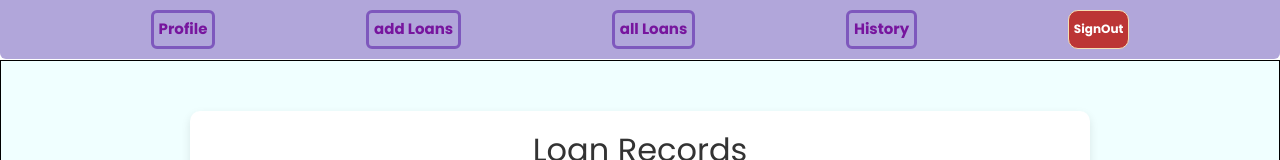
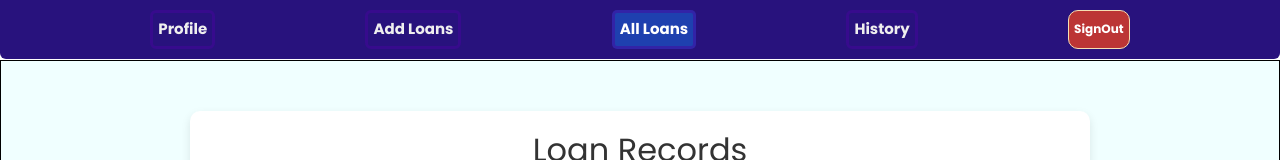
Before and after one commit to aathavansurya/financeClinet, a React (Create React App) app: page /allLoans in a window 1280 px wide. Shown: the top 160 px of the page. Built offline with nearby package versions, Linux system fonts and the light colour scheme; no server answers; sample sign-in values are in the browser's storage; the HTML template or start-up script is replaced by a standard one.

Commit message:
date feature added

```diff
--- a/src/App.js
+++ b/src/App.js
@@ -1,23 +1,24 @@
 import React from "react";
 import { BrowserRouter as Router, Routes, Route, Navigate } from "react-router-dom";
-import Login from "./components/auth/Login.js";
-import AddLoan from "./components/addLoan/Addloans.js";
-import Loanstable from "./components/tableLoans/Loanstable.js";
-import Profile from "./components/profile/Profile.js";
-import History from "./components/histories/History.js";
+import Login from "./components/auth/Login";
+import AddLoan from "./components/addLoan/Addloans";
+import Loanstable from "./components/tableLoans/Loanstable";
+import Profile from "./components/profile/Profile";
+import History from "./components/histories/History";
 
 const App = () => {
   return (
     <Router>
       <Routes>
-        <Route path="/" element={<Login />} />
+        {/* Define all routes */}
+        <Route path="/" element={<Navigate to="/login" />} /> {/* Redirect root to login */}
         <Route path="/login" element={<Login />} />
         <Route path="/profile" element={<Profile />} />
         <Route path="/addloans" element={<AddLoan />} />
         <Route path="/allLoans" element={<Loanstable />} />
         <Route path="/histories" element={<History />} />
         {/* Fallback route to handle undefined paths */}
-        <Route path="*" element={<Navigate to="/" />} />
+        <Route path="*" element={<Navigate to="/login" />} />
       </Routes>
     </Router>
   );
--- a/src/components/api.js
+++ b/src/components/api.js
@@ -1,4 +1,5 @@
-const url = "https://fullstackfinancebkd.onrender.com"
+// const url = "https://fullstackfinancebkd.onrender.com"
+const url = "http://localhost:3400"
 
 const addLoans = url+"/addLoans";
 const fetchLoans = url+"/fetchLoans";
--- a/src/components/dashboard/navBar/NavBar.js
+++ b/src/components/dashboard/navBar/NavBar.js
@@ -1,28 +1,30 @@
-import React from 'react'
-import { useNavigate } from "react-router-dom";
+import React from 'react';
+import { useNavigate, useLocation } from 'react-router-dom';
 
-import './navbar.css'
+import './navbar.css';
+
 function NavBar() {
-    const navigate = useNavigate()
-   const logout =(value) =>{
-    if(value === "login")localStorage.removeItem('sessionToken');
-    navigate(`/${value}`)
+  const navigate = useNavigate();
+  const location = useLocation(); // Get the current location
 
+  const logout = (value) => {
+    if (value === 'login') localStorage.removeItem('sessionToken');
+    navigate(`/${value}`);
+  };
 
-
-   }
+  const isActive = (path) => location.pathname === `/${path}` ? 'active' : ''; // Check if the path is active
 
   return (
     <div>
       <nav className='navBar'>
-           <div className='navbtn' onClick={()=>logout("profile")}>Profile</div>
-           <div className='navbtn' onClick={()=>logout("addloans")}>add Loans</div>
-           <div className='navbtn' onClick={()=>logout("allLoans")}>all Loans</div>
-           <div className='navbtn' onClick={()=>logout("histories")}>History</div>
-           <div className='navbtn signOut' onClick={()=>logout("login")}>SignOut</div>
+        <div className={`navbtn ${isActive('profile')}`} onClick={() => logout('profile')}>Profile</div>
+        <div className={`navbtn ${isActive('addloans')}`} onClick={() => logout('addloans')}>Add Loans</div>
+        <div className={`navbtn ${isActive('allLoans')}`} onClick={() => logout('allLoans')}>All Loans</div>
+        <div className={`navbtn ${isActive('histories')}`} onClick={() => logout('histories')}>History</div>
+        <div className={`navbtn signOut ${isActive('login')}`} onClick={() => logout('login')}>SignOut</div>
       </nav>
     </div>
-  )
+  );
 }
 
-export default NavBar
+export default NavBar;
--- a/src/components/dashboard/navBar/navbar.css
+++ b/src/components/dashboard/navBar/navbar.css
@@ -9,9 +9,10 @@
     flex-direction: row;
     gap: 10px;
     padding: 10px;
-    background-color: rgba(50, 23, 157, 0.382);
-    color: rgb(119, 21, 158);
+    background-color: rgb(40, 18, 125);
+    color: rgb(239, 239, 239);
     border-radius: 0 0 6px 6px;
+    z-index: 1000; /* Ensure it stays above other elements */
 }
 
 .navbtn{
@@ -24,6 +25,12 @@
     cursor: pointer;
 
 }
+.navbtn.active {
+    background-color: #1e40af; /* Highlight active tab */
+    color: white;
+    font-weight: bold;
+    border-radius: 5px; /* Optional: Add rounded corners */
+  }
 .navbtn:hover{
     border-color: rgb(9, 33, 186);
     box-shadow: 0 5px 15px rgba(12, 25, 29, 0.5);
--- a/src/components/popupModal/DueEdit.js
+++ b/src/components/popupModal/DueEdit.js
@@ -1,12 +1,13 @@
 import React, { useState, useEffect } from "react";
 import "./PopupModal.css";
 import axios from "axios";
-import * as urls from '../api.js'
+import * as urls from "../api.js";
 
 const PopupModal = ({ isOpen, onClose, editItem }) => {
   const [dueAmount, setDueAmount] = useState(0);
+  const [dueAddedDate, setDueAddedDate] = useState("");
   const [formData, setFormData] = useState(editItem || {});
-  const [errorMessage,setErrorMessage]  = useState("")// Initial state
+  const [errorMessage, setErrorMessage] = useState(""); // Initial state
 
   // Update state when editItem changes
   useEffect(() => {
@@ -15,6 +16,7 @@ const PopupModal = ({ isOpen, onClose, editItem }) => {
       console.log(formData);
 
       setDueAmount(0);
+      setDueAddedDate("");
     }
   }, [editItem]);
 
@@ -22,12 +24,15 @@ const PopupModal = ({ isOpen, onClose, editItem }) => {
 
   const closeModal = () => {
     onClose();
-    setErrorMessage("")
+    setErrorMessage("");
   };
 
   const handleChange = (e) => {
+    setErrorMessage(""); // Reset error message on input change
     const { name, value } = e.target;
     if (name === "dueAmount") {
+      if (value > formData.pendingAmount)
+        setErrorMessage("Due amount can't be greater than pending amount");
       setDueAmount(value);
     } else {
       setFormData((prevData) => ({
@@ -37,24 +42,32 @@ const PopupModal = ({ isOpen, onClose, editItem }) => {
     }
   };
 
-  const handleSave = async() => {
+  const handleSave = async () => {
     // onSave(formData);  // Uncomment if needed
-     try{
-        const sessionToken =  localStorage.getItem("sessionToken");
+    try {
+      const sessionToken = localStorage.getItem("sessionToken");
       const payload = {
-            updateId : editItem._id,
+        updateId: editItem._id,
         dueAmount,
-            updateData:formData
+        updateData: formData,
+      };
+
+      if (dueAddedDate === "") {
+        payload.dueAddedDate = new Date().toISOString();
+      } else {
+        payload.dueAddedDate = new Date(dueAddedDate).toISOString();
       }
+
       await axios.post(urls.addDue, payload, {
         headers: {
           "Content-Type": "application/json",
-              "Authorization": `${sessionToken}`, // ✅ Correct format
+          Authorization: `${sessionToken}`, // ✅ Correct format
         },
       });
-         onClose(); // Close modal after saving
-     }catch(err){
-        setErrorMessage(err.message)
+      onClose();
+      // Close modal after saving
+    } catch (err) {
+      setErrorMessage(err.message);
     }
   };
 
@@ -83,13 +96,6 @@ const PopupModal = ({ isOpen, onClose, editItem }) => {
           value={formData.contactNumber || ""}
           onChange={handleChange}
         />
-        <label className="mdlLbl">Loan Amount</label>
-        <input
-          type="text"
-          name="loanAmount"
-          value={formData.loanAmount || ""}
-          readOnly
-        />
         <label className="mdlLbl">Pending Amount</label>
         <input
           type="text"
@@ -97,22 +103,46 @@ const PopupModal = ({ isOpen, onClose, editItem }) => {
           value={formData.pendingAmount || 0}
           readOnly
         />
+        <label className="mdlLbl">date</label>
+        <input
+          type="date"
+          name="dueAddedDate"
+          value={dueAddedDate}
+          onChange={(e) => setDueAddedDate(e.target.value)}
+        />
         <label className="mdlLbl">Due Amount</label>
         <input
           type="number"
           name="dueAmount"
-          placeholder="Due Amount"
-          value={dueAmount}
+          className="dueAmountInput"
+          placeholder="Add Due Amount Here.."
+          // value={dueAmount}
           onChange={handleChange}
+          onFocus={(e) => (e.target.value = dueAmount)}
+          onBlur={(e) => (e.target.placeholder = "Add Due Amount Here..")}
         />
+        {errorMessage && (
+          <p className="error-message">
+            {" "}
+            {errorMessage || "Something wrong couldn't update"}
+          </p>
+        )}
+
         <div className="modal-buttons">
-          <button className="saveBtn" onClick={handleSave} disabled={Number(dueAmount)<=0 || Number(formData.pendingAmount)<=0} >
+          <button
+            className="saveBtn"
+            onClick={handleSave}
+            disabled={
+              Number(dueAmount) <= 0 ||
+              Number(formData.pendingAmount) <= 0 ||
+              errorMessage
+            }
+          >
             Save
           </button>
           <button className="closeBtn" onClick={closeModal}>
             Cancel
           </button>
-          {errorMessage && ( <p className="error-message"> {errorMessage ||"Something wrong couldn't update"}</p>)}
         </div>
       </div>
     </div>
--- a/src/components/popupModal/PopupModal.css
+++ b/src/components/popupModal/PopupModal.css
@@ -15,6 +15,7 @@
   /* 🔹 Modal Box */
   .modal-content {
     width: 90%;
+    /* height: 100%; */
     max-width: 400px;
     background: white;
     padding: 20px;
@@ -22,11 +23,14 @@
     box-shadow: 0px 4px 10px rgba(0, 0, 0, 0.1);
     text-align: center;
   }
-
+  .dueAmountInput::placeholder {
+    color: green; /* Change to your desired color */
+    opacity: 1; /* Ensure full visibility */
+  }
   /* 🔹 Input Fields */
   .modal-content input {
     width: 100%;
-    padding: 10px;
+    padding: 5px;
     margin: 10px 0;
     border: 1px solid #ddd;
     border-radius: 5px;
--- a/src/components/tableLoans/Loanstable.js
+++ b/src/components/tableLoans/Loanstable.js
@@ -65,7 +65,7 @@ function Loanstable() {
     } else {
       navigate("/login");
     }
-  }, []);
+  }, [isModalOpen]);
 
   // Handle filter changes
   const handleFilterChange = (e) => {
```
Lines whose indentation alone changed are shown as unchanged.
